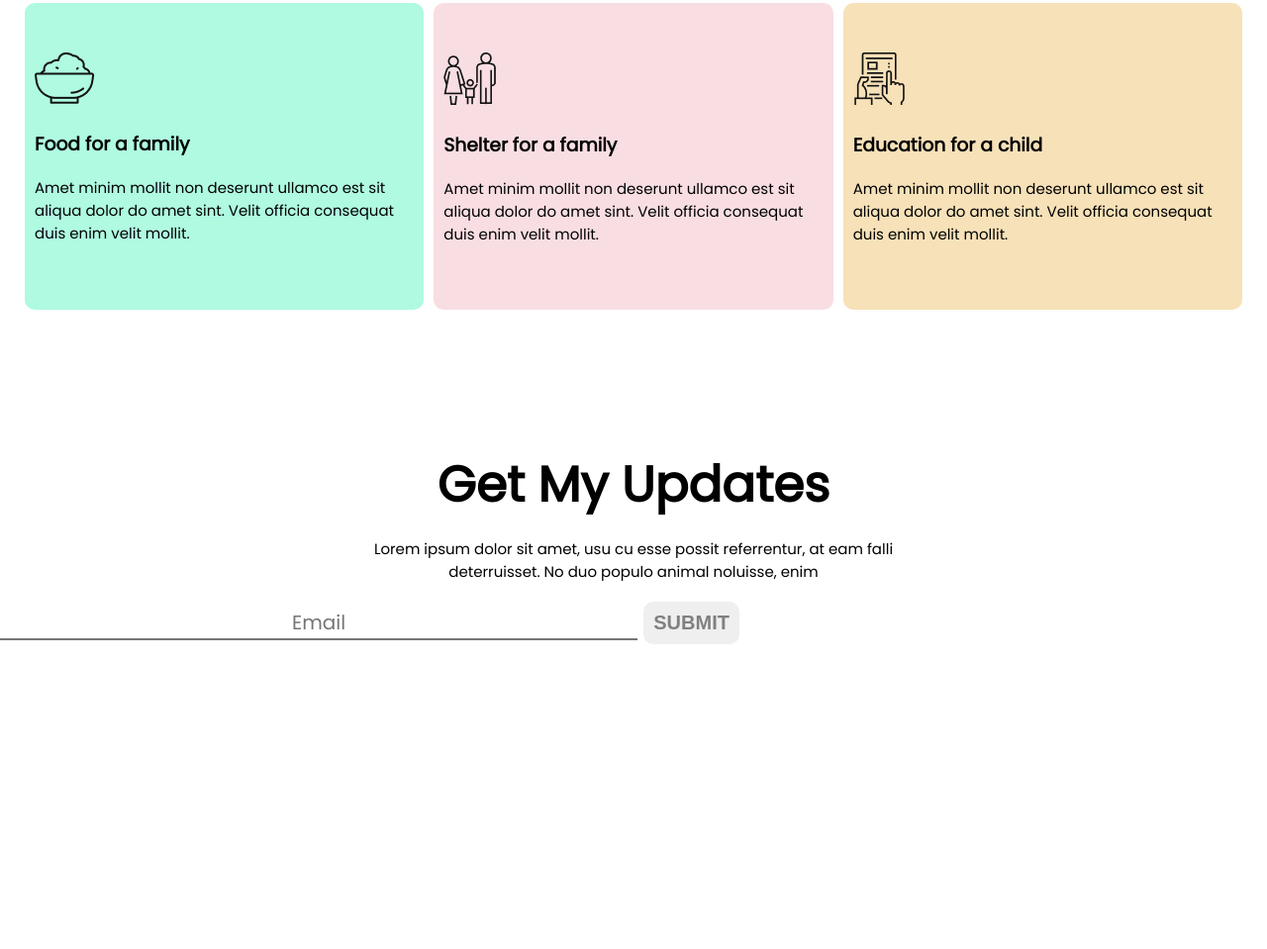
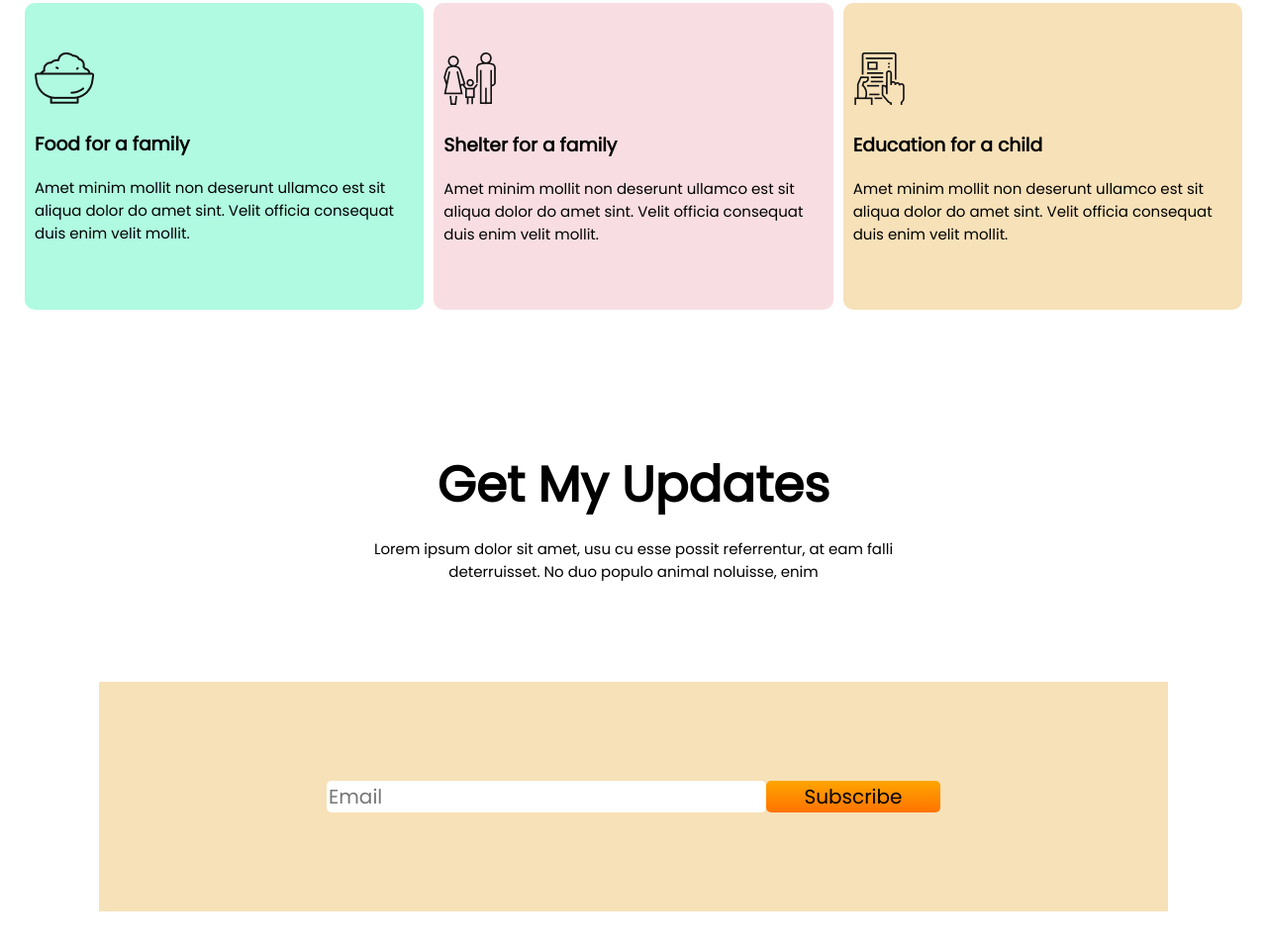
Before and after one commit to sharmaacode/assignment-01, a plain HTML site: page index.html in a window 1280 px wide. Shown: the part 1692-2651 px from the top of the page at 99% size. Before the commit the page ends 2447 px from the top, so only its background shows below. Drawn offline with Linux system fonts and the light colour scheme.

Commit message:
update section added

```diff
--- a/index.html
+++ b/index.html
@@ -50,7 +50,7 @@
         </div>
         <div>
             <p></p>
-            <input type="number" placeholder="Other Amount (Taka)">
+            <input type="number" class="input-number" placeholder="Other Amount (Taka)">
             <br>
             <br>
             <a class="donate-button" target="_blank"
@@ -119,9 +119,14 @@
         <p>Lorem ipsum dolor sit amet, usu cu esse possit referrentur, at eam falli
             <br> deterruisset. No duo populo animal noluisse, enim
         </p>
-        <div>
-            <input type="email" placeholder="Email"> <button class="button button06">SUBMIT</button>
+
+        <div class="input-container">
+
+            <input type="email" class="input-email" placeholder="Email">
+
+            <button class="input-subscribe">Subscribe</button>
         </div>
+
     </section>
 </body>
 
--- a/style.css
+++ b/style.css
@@ -66,7 +66,7 @@ body {
     color: grey;
 }
 
-input {
+.input-number {
     border-top-style: hidden;
     border-right-style: hidden;
     border-left-style: hidden;
@@ -127,7 +127,7 @@ input {
 .updates {
     text-align: left;
     padding-top: 10px;
-    padding-bottom: 100px;
+
 }
 
 .updates h1 {
@@ -142,9 +142,46 @@ input {
     font-size: 15px;
 }
 
+.input-container {
+    display: flex;
+    justify-content: center;
+    align-items: center;
+    font-family: 'Poppins', sans-serif;
+    background-color: #f7e1b8;
+    padding: 100px;
+    margin: 100px;
+}
+
+.input-email {
+    width: 50%;
+    text-align: left;
+    font-family: 'Poppins', sans-serif;
+    font-size: 20px;
+    border-top-style: hidden;
+    border-right-style: hidden;
+    border-left-style: hidden;
+    border-bottom-style: hidden;
+    border-radius: 5px;
+}
+
+.input-subscribe {
+    width: 20%;
+    text-align: center;
+    font-family: 'Poppins', sans-serif;
+    font-size: 20px;
+    background-image: linear-gradient(orange, #ff7300);
+    border-top-style: hidden;
+    border-right-style: hidden;
+    border-left-style: hidden;
+    border-bottom-style: hidden;
+    border-radius: 5px;
+}
+
+
 .button06 {
     border: none;
-    color: grey;
+    color: white;
+    background-image: linear-gradient(orange, #ff7300);
     padding: 10px 10px;
     text-align: center;
     text-decoration: none;
@@ -152,7 +189,6 @@ input {
     font-weight: 700;
     margin: 4px 2px;
     cursor: pointer;
-    border-radius: 10px;
 }
 
 .button06:hover {
```
